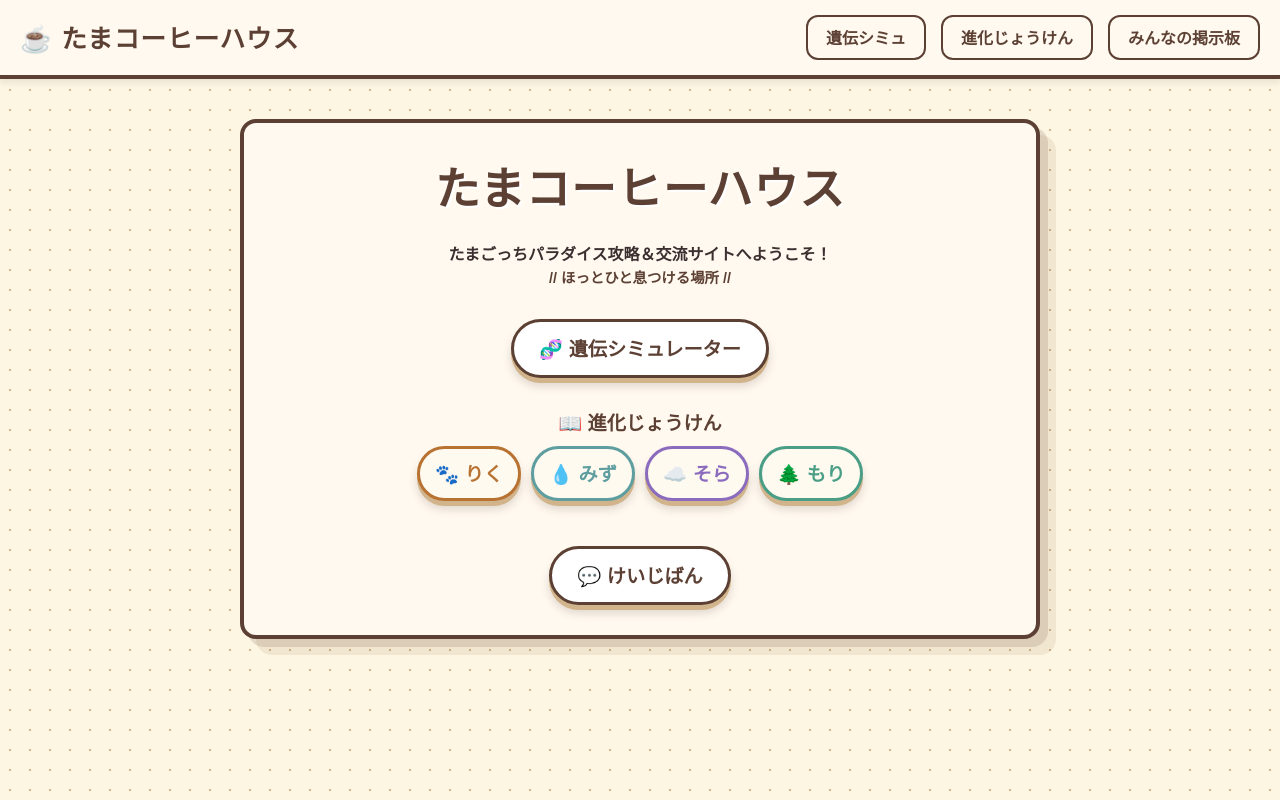
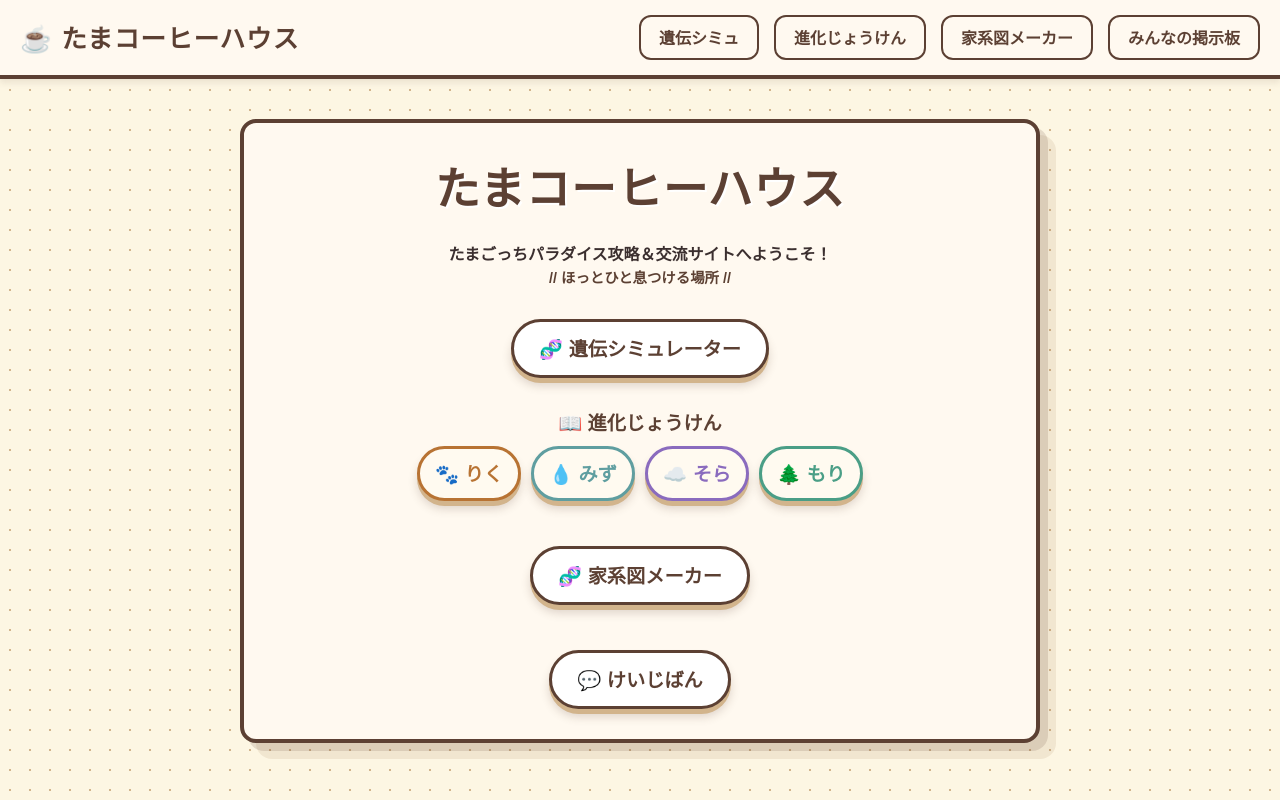
Before and after one commit to komese/tama-coffee-house, a Next.js app: page / in a window 1280 px wide. Shown: the top 800 px of the page. Built offline with nearby package versions, Linux system fonts and the light colour scheme; a web font is replaced by a local one.

Commit message:
add-family-tree-links-header-home

```diff
--- a/src/app/page.tsx
+++ b/src/app/page.tsx
@@ -26,6 +26,7 @@
             </div>
           </div>
 
+          <Link href="/family-tree" className="y2k-button" style={{ alignSelf: 'center', marginTop: '15px' }}>🧬 家系図メーカー</Link>
           <Link href="/bbs" className="y2k-button" style={{ alignSelf: 'center', marginTop: '15px' }}>💬 けいじばん</Link>
         </div>
       </div>
--- a/src/components/Header.tsx
+++ b/src/components/Header.tsx
@@ -21,6 +21,7 @@
                 {pathname !== '/' && <Link href="/" className="y2k-nav-btn">ホーム</Link>}
                 {pathname !== '/simulator' && <Link href="/simulator" className="y2k-nav-btn">遺伝シミュ</Link>}
                 {!pathname.startsWith('/evolution') && <Link href="/#evolution" className="y2k-nav-btn">進化じょうけん</Link>}
+                {pathname !== '/family-tree' && <Link href="/family-tree" className="y2k-nav-btn">家系図メーカー</Link>}
                 {pathname !== '/bbs' && <Link href="/bbs" className="y2k-nav-btn">みんなの掲示板</Link>}
             </nav>
         </header>
```
